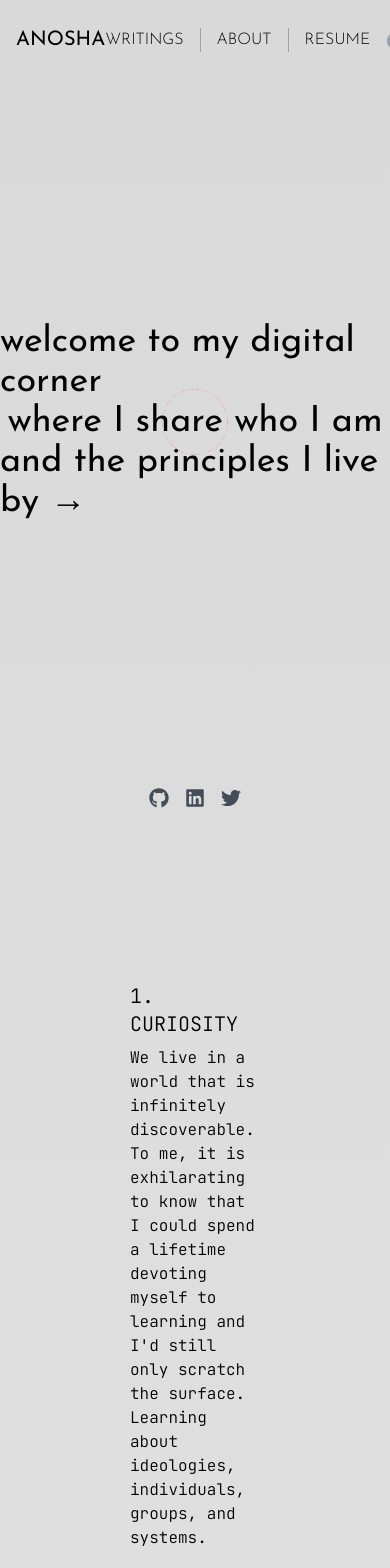
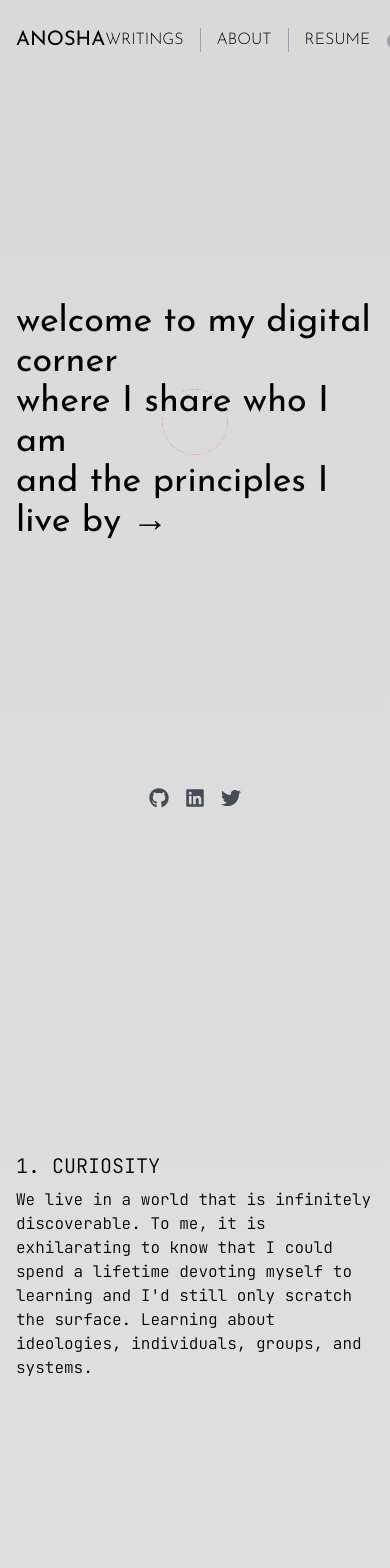
Before and after one commit to earthgirl7/personal-website, a Next.js app: page /about in a window 390 px wide. Shown: the top 1568 px of the page. Built offline with nearby package versions, Linux system fonts and the light colour scheme.

Commit message:
mobile optimize about page

```diff
--- a/app/about/page.tsx
+++ b/app/about/page.tsx
@@ -62,7 +62,7 @@ const About = () => {
         <Header isFixed={true} />
         <div className="h-[100vh]">
           <div className="sticky top-0 h-screen flex items-center justify-center">
-            <div className="flex flex-col items-center">
+            <div className="flex flex-col items-center px-4 sm:px-0">
               {texts.map((text, index) => (
                 <h1 key={index} className="text-4xl font-semi-light">
                   {text}
@@ -77,7 +77,7 @@ const About = () => {
             key={index}
             className="h-screen flex items-center justify-center"
           >
-            <div className="font-mono font-light w-1/3 max-w-2xl">
+            <div className="font-mono font-light w-full sm:w-1/3  px-4 sm:px-0 max-w-2xl">
               <div className="mb-2 text-xl">{principle.title}</div>
               <div>{principle.content}</div>
             </div>
```
